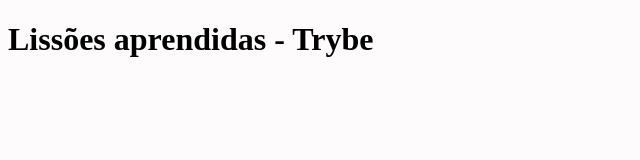
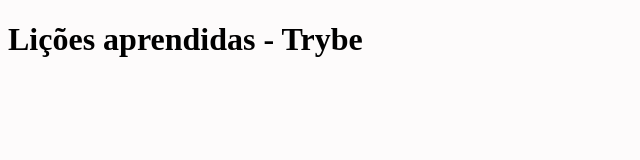
Before and after one commit to onyrius/my-first-project-trybe, a website: page index.html in a window 1280 px wide. Shown: the whole page, without its empty margins (0-640 px from the left). Drawn offline with Linux system fonts and the light colour scheme.

Commit message:
corrigindo requisito  2

```diff
--- a/index.html
+++ b/index.html
@@ -9,7 +9,7 @@
 </head>
 <body>
     <header id="cabecalho">
-        <h1 id="titulo"> Lissões aprendidas - Trybe</h1>
+        <h1 id="titulo"> Lições aprendidas - Trybe</h1>
     </header>
 </body>
 </html>
--- a/style.css
+++ b/style.css
@@ -1,7 +1,7 @@
 body {
  background-color: rgb(253, 251, 251)
 }
-.cabecalho {
-    position: fixed , absolute;
-    top: 0;
+#cabecalho {
+      position: fixed;
+      top: 0;
 }
```
